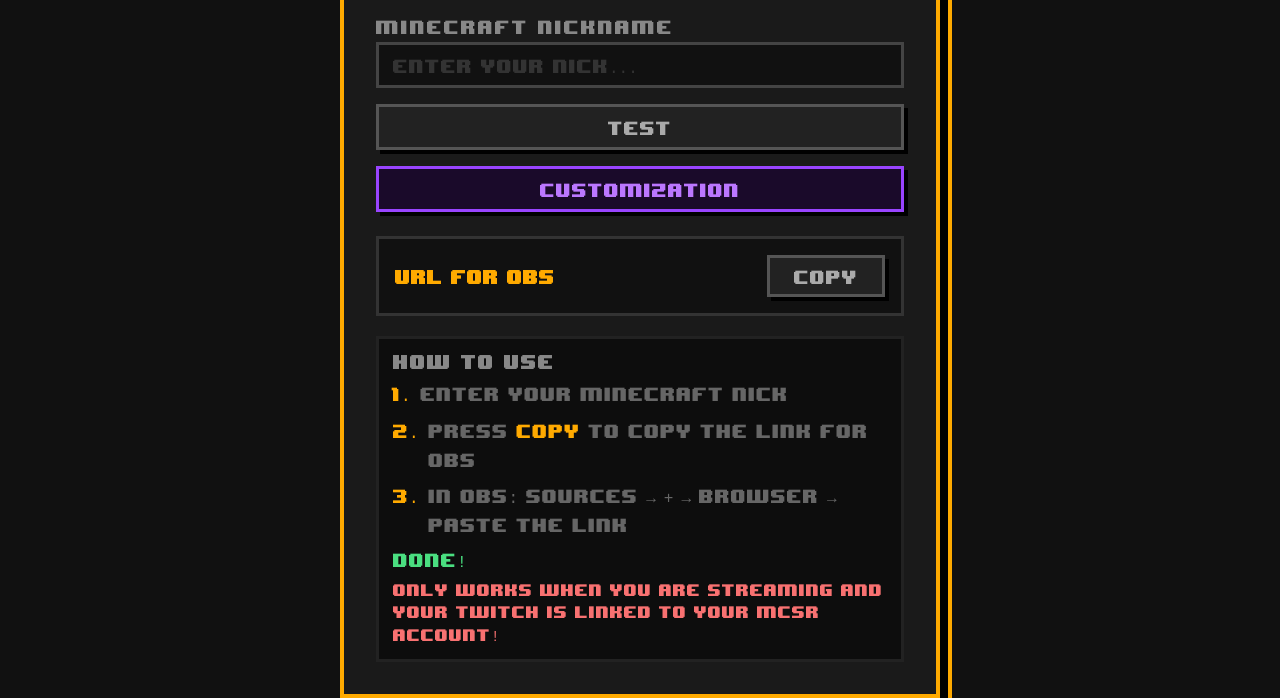
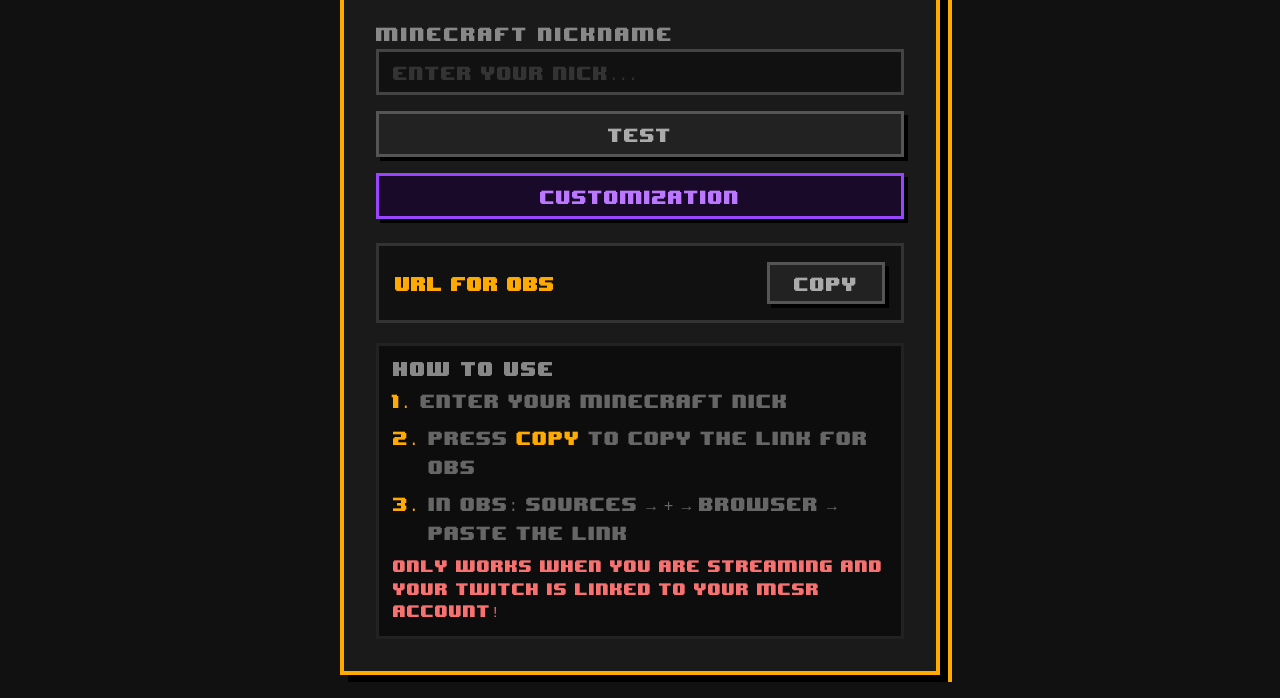
Before and after one commit to UNIKNOW0/MCSR-Show-my-Enemy, a website: page public/setup.html in a window 1280 px wide. Shown: the part 118-816 px from the top of the page. Drawn offline with Linux system fonts and the light colour scheme.

Commit message:
последняя рабочая версия

```diff
--- a/public/setup.html
+++ b/public/setup.html
@@ -952,7 +952,6 @@
         <span class="step-num">3.</span>
         <span data-i18n="step_3">In OBS: Sources → + → Browser → paste the link</span>
       </div>
-      <div class="guide-done" data-i18n="step_done">Done!</div>
       <div class="guide-warning" data-i18n="step_warning">Only works when you are streaming and your Twitch is linked to your MCSR account!</div>
     </div>
   </div>
```
